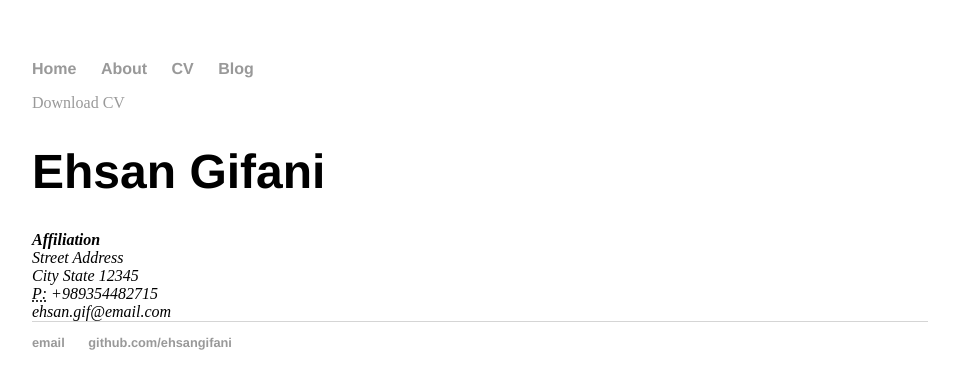
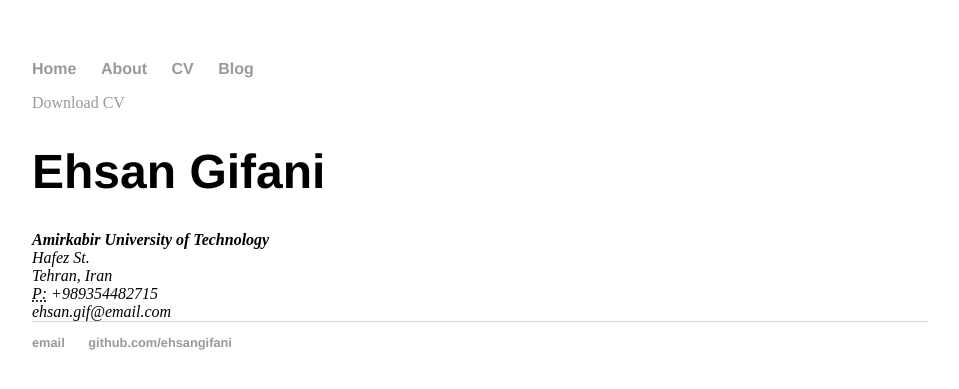
Before and after one commit to barbodgif/barbodgif.github.io, a Jekyll site: the page built from cv/index.html, in a window 1280 px wide. Shown: the top 389 px of the page, without its empty margins (160-1119 px from the left). Built offline with Jekyll 4.4.1, drawn with Linux system fonts in a browser that asks for light colours.

Commit message:
Update index.html

```diff
--- a/cv/index.html
+++ b/cv/index.html
@@ -7,9 +7,9 @@ title: CV of Ehsan Gifani
 		<a href="#" class="download" title="Download CV as PDF">Download CV</a>
 					<h1>Ehsan Gifani</h1>
 					<address>
-					<strong>Affiliation</strong><br>
-					Street Address<br>
-					City State 12345<br>
+					<strong>Amirkabir University of Technology</strong><br>
+					Hafez St.<br>
+					Tehran, Iran<br>
 					<abbr title="phone">P:</abbr> +989354482715<br>
 					<span class="obfuscate">ehsan.gif@email.com</span>
 					</address>
```
